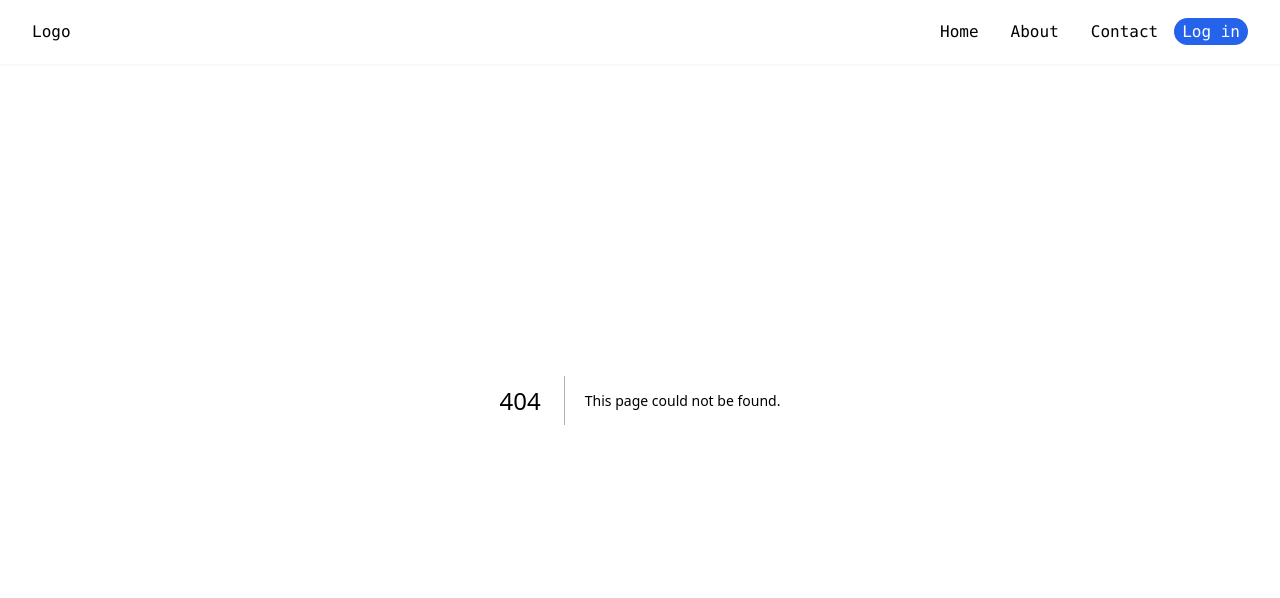
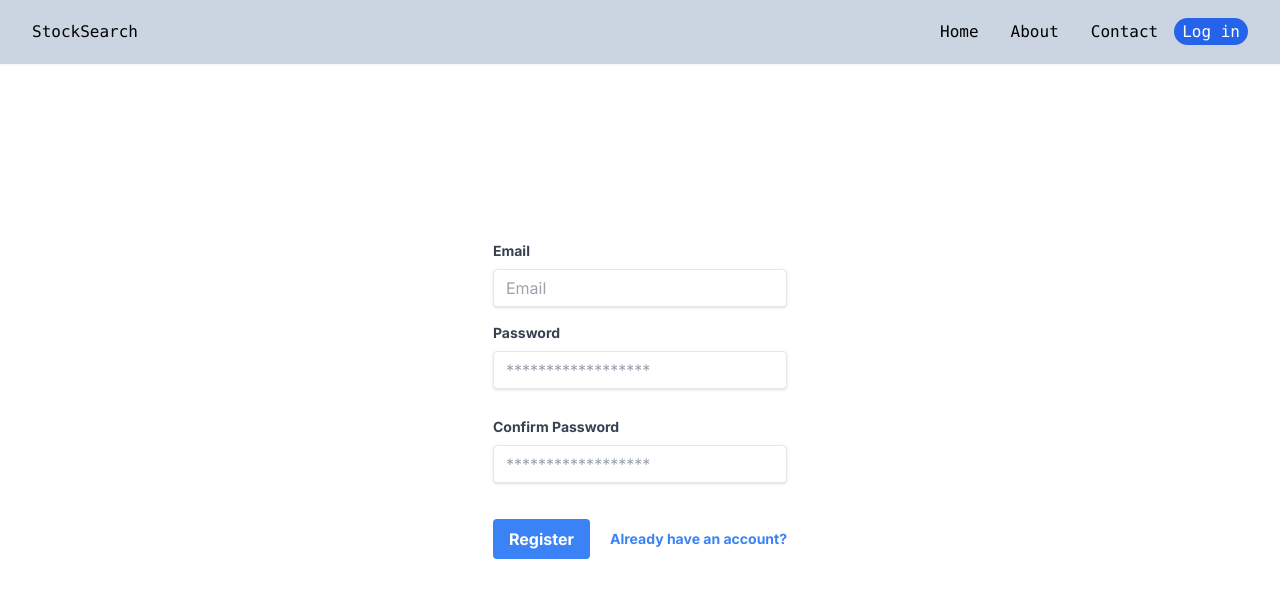
Before and after one commit to BorodiBogdan/StockPulse, a Next.js app: page /register in a window 1280 px wide. Before the commit this address had no page. Shown: the top 598 px of the page. Built offline with nearby package versions, Linux system fonts and the light colour scheme.

Commit message:
Added login/register pages

```diff
--- a/app/layout.tsx
+++ b/app/layout.tsx
@@ -1,7 +1,7 @@
 import type { Metadata } from "next";
 import { Inter } from "next/font/google";
 import "./globals.css";
-import Navbar from "./components/Navbar";
+import Navbar from "../components/Navbar";
 
 const inter = Inter({ subsets: ["latin"] });
 
--- /dev/null
+++ b/app/login/page.tsx
@@ -0,0 +1,36 @@
+import React from 'react'
+import Link from 'next/link'
+
+const Home = () => {
+    return (
+        <div className='bg-white h-screen flex items-center justify-center'>
+            <form className=''>
+                <div className='mb-4'>
+                    <label htmlFor='email' className='block text-gray-700 text-sm font-bold mb-2'>Email</label>
+                    <input type='email' name='email' id='email'
+                        className='shadow appearance-none border rounded w-full py-2 px-3 text-gray-700 leading-tight focus:outline-none focus:shadow-outline'
+                        placeholder='Email' />
+                </div>
+                <div className='mb-6'>
+                    <label htmlFor='password' className='block text-gray-700 text-sm font-bold mb-2'>Password</label>
+                    <input type='password' name='password' id='password'
+                        className='shadow appearance-none border border-red rounded w-full py-2 px-3 text-gray-700 mb-3 leading-tight focus:outline-none focus:shadow-outline'
+                        placeholder='******************' />
+                </div>
+
+                <div className='flex items-center justify-between'>
+                    <button
+                        className='bg-blue-500 hover:bg-blue-700 text-white font-bold py-2 px-4 rounded focus:outline-none focus:shadow-outline'
+                        type='button'>
+                        Sign In
+                    </button>
+                    <Link href="/register" className='inline-block align-baseline font-bold text-sm text-blue-500 hover:text-blue-800'>
+                        Create an Account
+                    </Link>
+                </div>
+            </form>
+        </div>
+    )
+}
+
+export default Home
--- a/app/navbar/page.tsx
+++ /dev/null
@@ -1,11 +0,0 @@
-import React from 'react'
-
-const page = () => {
-    return (
-        <div>
-
-        </div>
-    )
-}
-
-export default page
--- a/app/page.tsx
+++ b/app/page.tsx
@@ -1,5 +1,5 @@
 import React from 'react';
-import Hero from './components/Hero';
+import Hero from '../components/Hero';
 
 const Home: React.FC = () => {
 
--- /dev/null
+++ b/app/register/page.tsx
@@ -0,0 +1,42 @@
+import React from 'react'
+import Link from 'next/link'
+
+const page = () => {
+    return (
+        <div className='bg-white flex items-center justify-center h-screen'>
+            <form className=''>
+                <div className='mb-4'>
+                    <label htmlFor='email' className='block text-gray-700 text-sm font-bold mb-2'>Email</label>
+                    <input type='email' name='email' id='email'
+                        className='shadow appearance-none border rounded w-full py-2 px-3 text-gray-700 leading-tight focus:outline-none focus:shadow-outline'
+                        placeholder='Email' />
+                </div>
+                <div className='mb-4'>
+                    <label htmlFor='password' className='block text-gray-700 text-sm font-bold mb-2'>Password</label>
+                    <input type='password' name='password' id='password'
+                        className='shadow appearance-none border border-red rounded w-full py-2 px-3 text-gray-700 mb-3 leading-tight focus:outline-none focus:shadow-outline'
+                        placeholder='******************' />
+                </div>
+                <div className='mb-6'>
+                    <label htmlFor='password' className='block text-gray-700 text-sm font-bold mb-2'>Confirm Password</label>
+                    <input type='password' name='password' id='password'
+                        className='shadow appearance-none border border-red rounded w-full py-2 px-3 text-gray-700 mb-3 leading-tight focus:outline-none focus:shadow-outline'
+                        placeholder='******************' />
+                </div>
+
+                <div className='flex items-center justify-between'>
+                    <button
+                        className='bg-blue-500 hover:bg-blue-700 text-white font-bold py-2 px-4 rounded focus:outline-none focus:shadow-outline'
+                        type='button'>
+                        Register
+                    </button>
+                    <Link href="/login" className='inline-block align-baseline font-bold text-sm text-blue-500 hover:text-blue-800 pl-5'>
+                        Already have an account?
+                    </Link>
+                </div>
+            </form>
+        </div>
+    )
+}
+
+export default page
--- a/app/components/Hero.tsx
+++ b/components/Hero.tsx
@@ -1,5 +1,5 @@
 import React from 'react'
-import heroImage from '../../public/images/hero.jpg'
+import heroImage from '../public/images/hero.jpg'
 
 const Hero = () => {
     return (
@@ -8,8 +8,8 @@ const Hero = () => {
             style={{ backgroundImage: `url(${heroImage.src})` }}
         >
             <div className='flex flex-col items-center justify-center h-full bg-gray-900 bg-opacity-50 z-50'>
-                <h1 className='text-4xl text-white font-bold'>Welcome to our ActivityFinder</h1>
-                <p className='text-white'>Find activities all over the world</p>
+                <h1 className='text-4xl text-white font-bold'>Welcome our StockSearch</h1>
+                <p className='text-white'>Find stocks all over the world</p>
             </div>
         </div>
     )
--- a/app/components/Navbar.tsx
+++ b/components/Navbar.tsx
@@ -4,8 +4,8 @@ import React from 'react'
 const Navbar = () => {
     return (
 
-        <nav className='flex justify-between items-center h-16 bg-white text-black shadow-sm font-mono absolute w-screen z-[100] bg-slate-300' role='navigation'>
-            <a href='/' className='pl-8'>Logo</a>
+        <nav className='flex justify-between items-center h-16 text-black shadow-sm font-mono absolute w-screen z-[100] bg-slate-300' role='navigation'>
+            <a href='/' className='pl-8'>StockSearch</a>
             <div className='px-4 cursor-pointer md:hidden'>
                 <svg className='w-6 h-6' fill='none' stroke='currentColor' viewBox='0 0 24 24' xmlns='http://www.w3.org/2000/svg'>
                     <path strokeLinecap='round' strokeLinejoin='round' strokeWidth='2' d='M4 6h16M4 12h16m-7 6h7'></path>
@@ -15,7 +15,7 @@ const Navbar = () => {
                 <Link href='/' className='p-4'>Home</Link>
                 <Link href='/' className='p-4'>About</Link>
                 <Link href='/' className='p-4'>Contact</Link>
-                <Link href='/' className='px-2 py-1 rounded-2xl bg-blue-600 text-white'>Log in</Link>
+                <Link href='/login' className='px-2 py-1 rounded-2xl bg-blue-600 text-white'>Log in</Link>
             </div>
         </nav>
 
--- /dev/null
+++ b/pages/api/users.ts
@@ -0,0 +1,19 @@
+import { NextApiRequest, NextApiResponse } from 'next';
+import { PrismaClient } from '@prisma/client';
+
+const prisma = new PrismaClient();
+
+export default async function handler(req: NextApiRequest, res: NextApiResponse) {
+    if (req.method === 'GET') {
+        try {
+            const users = await prisma.post.findMany();
+            res.status(200).json(users);
+        }
+        catch (error) {
+            res.status(500).json({ error: 'Failed to fetch users' });
+        }
+    }
+    else {
+        res.status(405).json({ message: 'Method not allowed' });
+    }
+}
```
